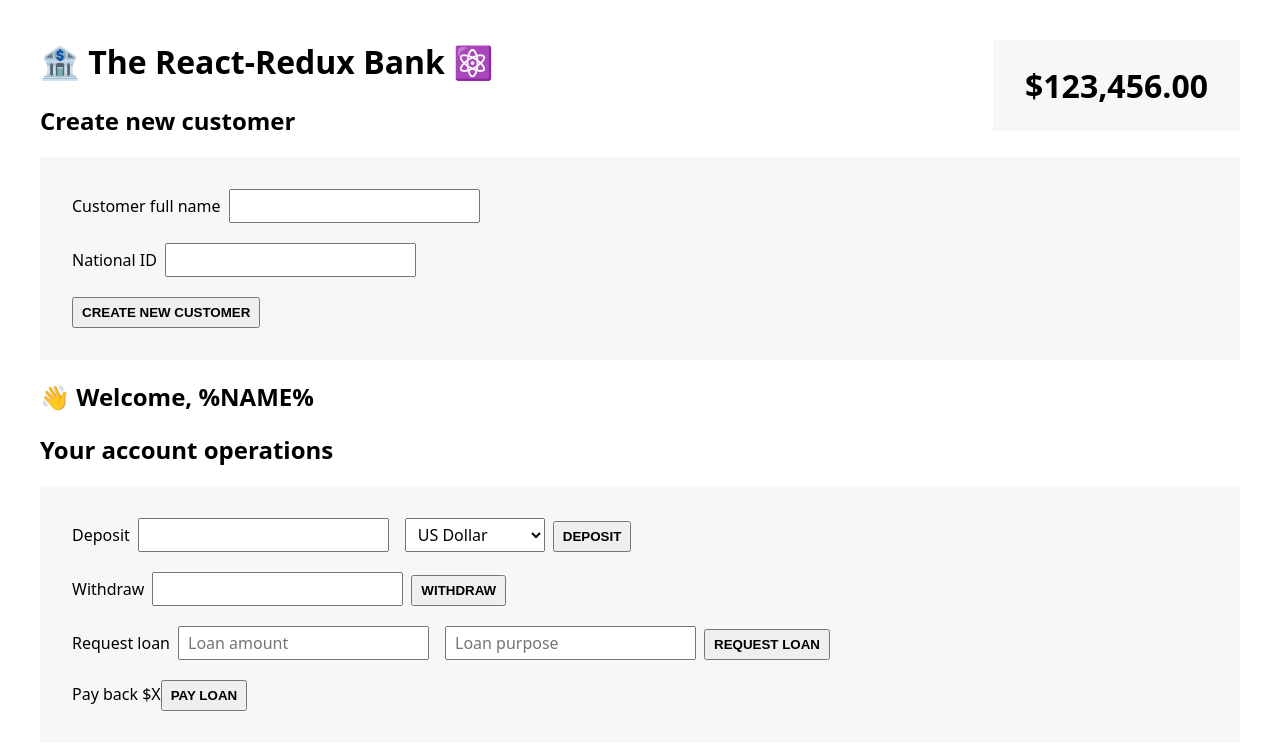
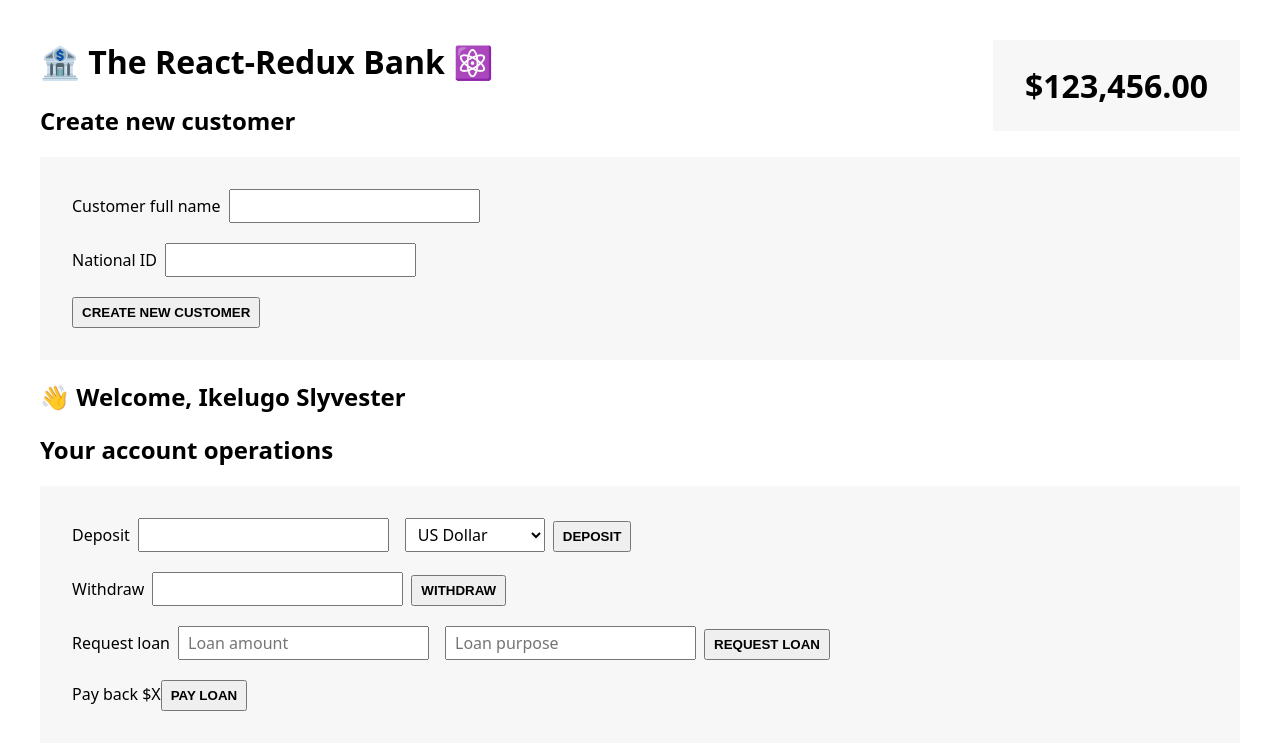
Before and after one commit to sir-josh/redux-bank-feature, a React (Create React App) app: page / in a window 1280 px wide. Shown: the top 750 px of the page. Built offline with nearby package versions, Linux system fonts and the light colour scheme.

Commit message:
feat: connect react to redux

```diff
--- a/package.json
+++ b/package.json
@@ -8,6 +8,7 @@
     "@testing-library/user-event": "^13.5.0",
     "react": "^18.2.0",
     "react-dom": "^18.2.0",
+    "react-redux": "^8.1.3",
     "react-scripts": "5.0.1",
     "redux": "^4.2.1",
     "web-vitals": "^2.1.4"
--- a/src/features/customers/Customer.js
+++ b/src/features/customers/Customer.js
@@ -1,5 +1,9 @@
+import { useSelector } from "react-redux";
+
 function Customer() {
-  return <h2>👋 Welcome, %NAME%</h2>;
+	const customer = useSelector((store) => store.customer);
+
+	return <h2>👋 Welcome, { customer.fullName}</h2>;
 }
 
 export default Customer;
--- a/src/index.js
+++ b/src/index.js
@@ -1,5 +1,6 @@
 import React from "react";
 import ReactDOM from "react-dom/client";
+import { Provider } from "react-redux";
 
 import "./index.css";
 import App from "./App";
@@ -32,6 +33,8 @@ console.log("create customer:", store.getState());
 const root = ReactDOM.createRoot(document.getElementById("root"));
 root.render(
 	<React.StrictMode>
-		<App />
+		<Provider store={store}>
+			<App />
+		</Provider>
 	</React.StrictMode>,
 );
```
Also changed, not shown: 1 other file (tests, documents, lock files or other folders).
